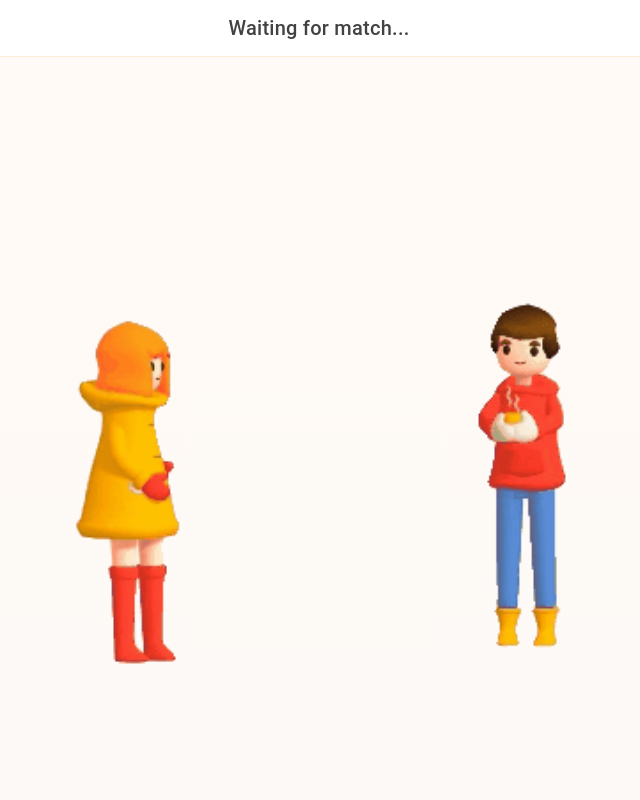
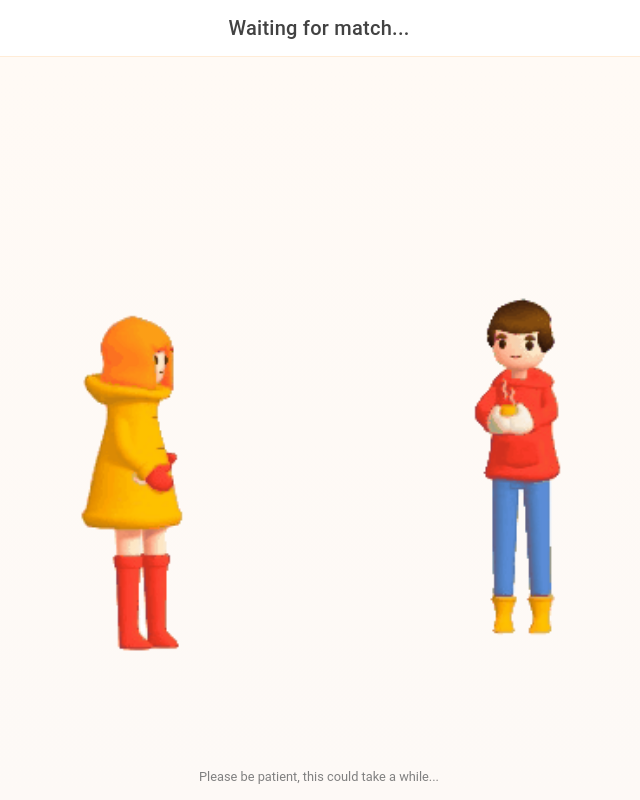
Before and after one commit to mostafa-elhaiany/DineDevine, a React (Vite) app in the folder DineDevineUI/: page /waiting in a window 1280 px wide. Shown: the whole page, without its empty margins (321-961 px from the left). Built offline with nearby package versions, Linux system fonts and the light colour scheme.

Commit message:
add disclaimer to waiting page

```diff
--- a/DineDevineUI/src/pages/WaitingPage.tsx
+++ b/DineDevineUI/src/pages/WaitingPage.tsx
@@ -7,6 +7,7 @@
     IonTitle,
     IonToolbar,
 } from '@ionic/react';
+import './pages.css'
 import {RouteComponentProps} from "react-router";
 
 
@@ -14,7 +15,7 @@
     useEffect(() => {
         setTimeout(() => {
             props.history.push('/icebreaker');
-        }, 10000)
+        }, 60000)
     }, []);
 
     return (
@@ -30,7 +31,7 @@
                         <img alt={"two people meeting"} src={"/waiting.gif"}  />
                     </div>
                     <div className={"content-container"}>
-                        <span></span>
+                        <span className={"disclaimer"}>Please be patient, this could take a while...</span>
                     </div>
                 </div>
             </IonContent>
--- a/DineDevineUI/src/pages/pages.css
+++ b/DineDevineUI/src/pages/pages.css
@@ -151,3 +151,8 @@
 ion-label {
     text-wrap: pretty !important;
 }
+
+.disclaimer {
+    color: gray;
+    font-size: 0.8rem;
+}
```
